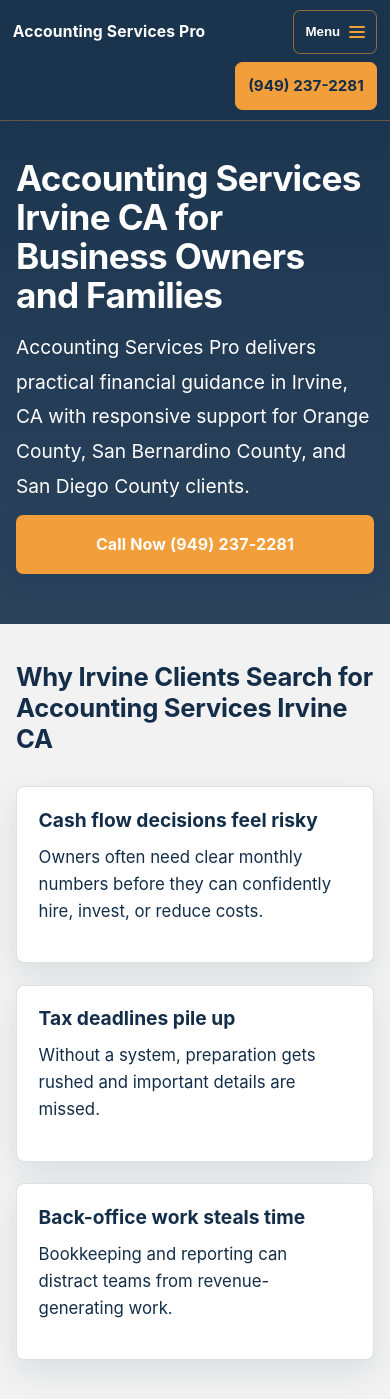
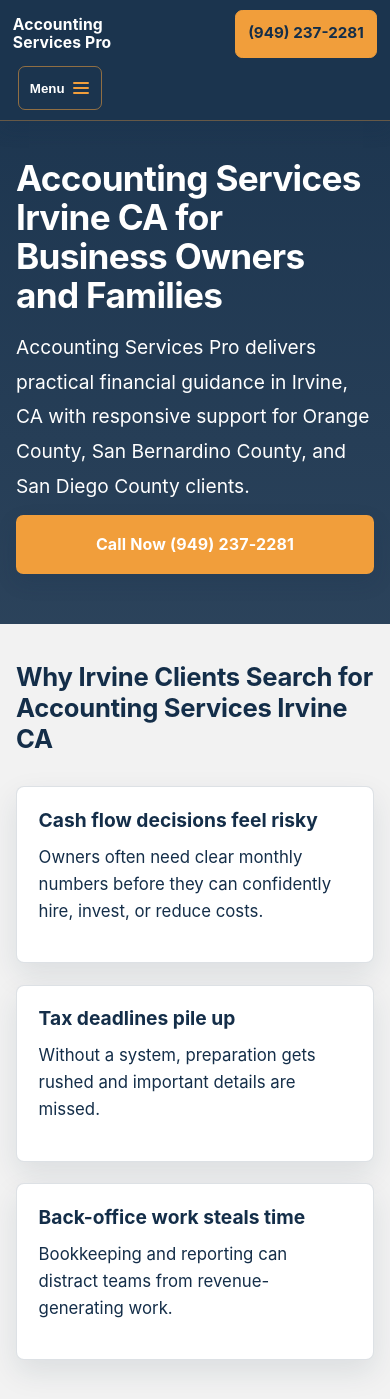
Before and after one commit to YourOnlineSquad/accounting-irvine-ca-accountingservicespro, a Jekyll site: the page built from index.md, in a window 390 px wide and 1400 px high. Built offline with Jekyll 4.4.1, drawn with Linux system fonts in a browser that asks for light colours.

Commit message:
Fix mobile nav toggle visibility and menu behavior

```diff
--- a/_includes/nav.html
+++ b/_includes/nav.html
@@ -1,4 +1,4 @@
-<button class="menu-toggle" type="button" aria-expanded="false" aria-controls="primary-menu">
+<button class="menu-toggle" type="button" aria-label="Toggle navigation menu" aria-expanded="false" aria-controls="primary-menu">
   <span class="menu-toggle-label">Menu</span>
   <span class="menu-toggle-bars" aria-hidden="true"></span>
 </button>
--- a/assets/css/mobile.css
+++ b/assets/css/mobile.css
@@ -19,23 +19,38 @@
     padding: 0.6rem 0.8rem;
     gap: 0.55rem;
     align-items: center;
+    flex-wrap: wrap;
   }
 
   .brand {
     font-size: 0.98rem;
-    max-width: calc(100% - 8.6rem);
+    max-width: calc(100% - 15.5rem);
     line-height: 1.15;
+    flex: 1 1 auto;
+    margin-right: 0;
   }
 
   .menu-toggle {
+    display: inline-flex;
     min-height: 2.75rem;
     padding: 0.58rem 0.7rem;
+    margin-left: 0.3rem;
+    order: 3;
+    flex: 0 0 auto;
+    position: relative;
+    z-index: 2;
   }
 
   .nav-panel {
+    display: none;
     width: 100%;
     margin-top: 0.2rem;
     padding: 0.45rem 0;
+    order: 4;
+  }
+
+  .nav-panel.is-open {
+    display: block;
   }
 
   .nav-links {
@@ -75,6 +90,13 @@
     min-height: 2.85rem;
     font-size: 0.95rem;
     border-radius: 0.45rem;
+    order: 2;
+    flex: 0 0 auto;
+    white-space: nowrap;
+  }
+
+  .nav-panel.is-open + .nav-phone {
+    display: inline-flex;
   }
 
   .page-hero {
--- a/assets/js/main.js
+++ b/assets/js/main.js
@@ -8,6 +8,15 @@
   var servicesToggle = nav.querySelector('.services-toggle');
   var desktopQuery = window.matchMedia('(min-width: 48rem)');
   var servicesCloseTimer = null;
+  var mobileQuery = window.matchMedia('(max-width: 47.99rem)');
+
+  function setMenuOpen(isOpen) {
+    if (!navPanel) return;
+    navPanel.classList.toggle('is-open', isOpen);
+    navPanel.setAttribute('aria-hidden', String(!isOpen));
+    if (menuToggle) menuToggle.setAttribute('aria-expanded', String(isOpen));
+    if (!isOpen) setServicesOpen(false);
+  }
 
   function setServicesOpen(isOpen) {
     if (!servicesItem || !servicesToggle) return;
@@ -22,10 +31,10 @@
   }
 
   if (menuToggle && navPanel) {
+    navPanel.setAttribute('aria-hidden', desktopQuery.matches ? 'false' : 'true');
     menuToggle.addEventListener('click', function () {
-      var isOpen = navPanel.classList.toggle('is-open');
-      menuToggle.setAttribute('aria-expanded', String(isOpen));
-      if (!isOpen) setServicesOpen(false);
+      var isOpen = !navPanel.classList.contains('is-open');
+      setMenuOpen(isOpen);
     });
   }
 
@@ -73,11 +82,15 @@
       var target = event.target;
       if (!(target instanceof Element)) return;
       if (!target.closest('.nav-links a, .service-link')) return;
-      navPanel.classList.remove('is-open');
-      if (menuToggle) menuToggle.setAttribute('aria-expanded', 'false');
-      setServicesOpen(false);
+      setMenuOpen(false);
     });
   }
+
+  document.addEventListener('click', function (event) {
+    if (!mobileQuery.matches || !navPanel || !navPanel.classList.contains('is-open')) return;
+    if (nav.contains(event.target)) return;
+    setMenuOpen(false);
+  });
   document.addEventListener('click', function (event) {
     if (!servicesItem || !desktopQuery.matches) return;
     if (servicesItem.contains(event.target)) return;
@@ -87,19 +100,17 @@
   desktopQuery.addEventListener('change', function (event) {
     clearServicesCloseTimer();
     if (event.matches) {
-      if (navPanel) navPanel.classList.remove('is-open');
-      if (menuToggle) menuToggle.setAttribute('aria-expanded', 'false');
+      setMenuOpen(false);
+      if (navPanel) navPanel.setAttribute('aria-hidden', 'false');
       return;
     }
+    if (navPanel) navPanel.setAttribute('aria-hidden', 'true');
     setServicesOpen(false);
   });
 
   document.addEventListener('keydown', function (event) {
     if (event.key !== 'Escape') return;
     setServicesOpen(false);
-    if (navPanel) {
-      navPanel.classList.remove('is-open');
-      if (menuToggle) menuToggle.setAttribute('aria-expanded', 'false');
-    }
+    setMenuOpen(false);
   });
 })();
```
